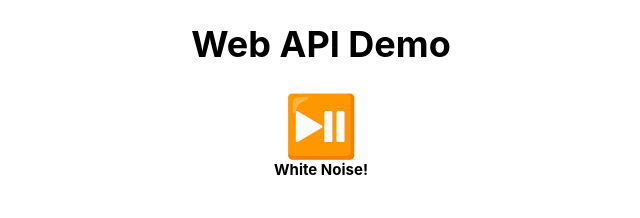
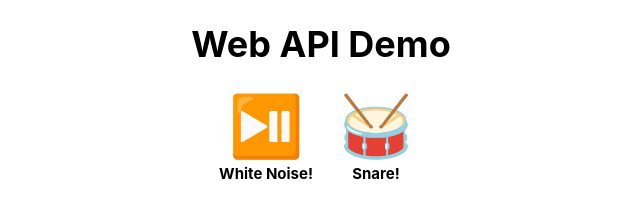
Before and after one commit to manavm1990/web-audio-api-soundboard, a website with bundled scripts: page index.html in a window 1280 px wide. Shown: the whole page, without its empty margins (319-959 px from the left). Built offline with nearby package versions, Linux system fonts and the light colour scheme.

Commit message:
Layout white noise and snare

```diff
--- a/index.html
+++ b/index.html
@@ -16,11 +16,17 @@
   <body class="flex flex-column align-center">
     <h1>Web API Demo</h1>
 
-    <div class="flex flex-column align-center" id="white-noise">
-      <button>⏯️</button>
-      <p class="text-bold">White Noise!</p>
-    </div>
+    <main class="grid">
+      <div class="flex flex-column align-center" id="white-noise">
+        <button>⏯️</button>
+        <p class="btn-caption text-bold">White Noise!</p>
+      </div>
 
+      <div class="flex flex-column align-center" id="snare">
+        <button>🥁</button>
+        <p class="btn-caption text-bold">Snare!</p>
+      </div>
+    </main>
     <script src="./scripts.js" type="module"></script>
   </body>
 </html>
--- a/style.css
+++ b/style.css
@@ -18,11 +18,18 @@ button {
   font-size: 6em;
 }
 
-#white-noise p {
-  margin-top: 0;
+/* Grids */
+main {
+  grid-gap: 1rem;
+  grid-template-columns: 1fr 1fr;
 }
 
-/* Utility */
+/* Classes */
+.btn-caption {
+  margin-top: 4px;
+}
+
+/* Utility Classes */
 .align-center {
   align-items: center;
 }
@@ -33,6 +40,10 @@ button {
 
 .flex-column {
   flex-direction: column;
+}
+
+.grid {
+  display: grid;
 }
 
 .justify-center {
```
